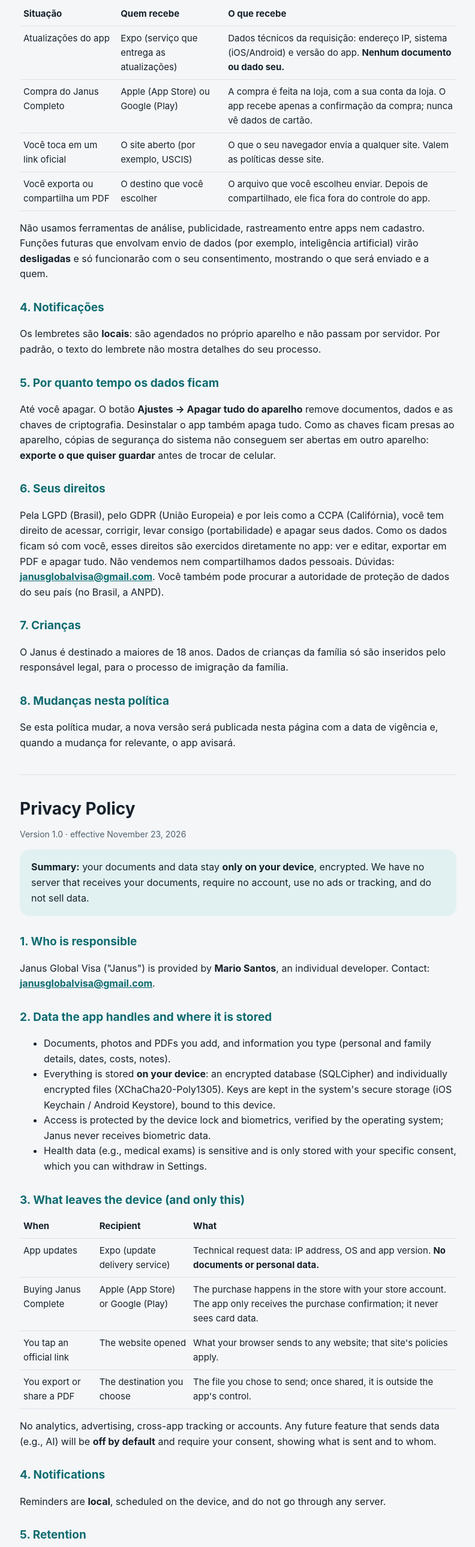
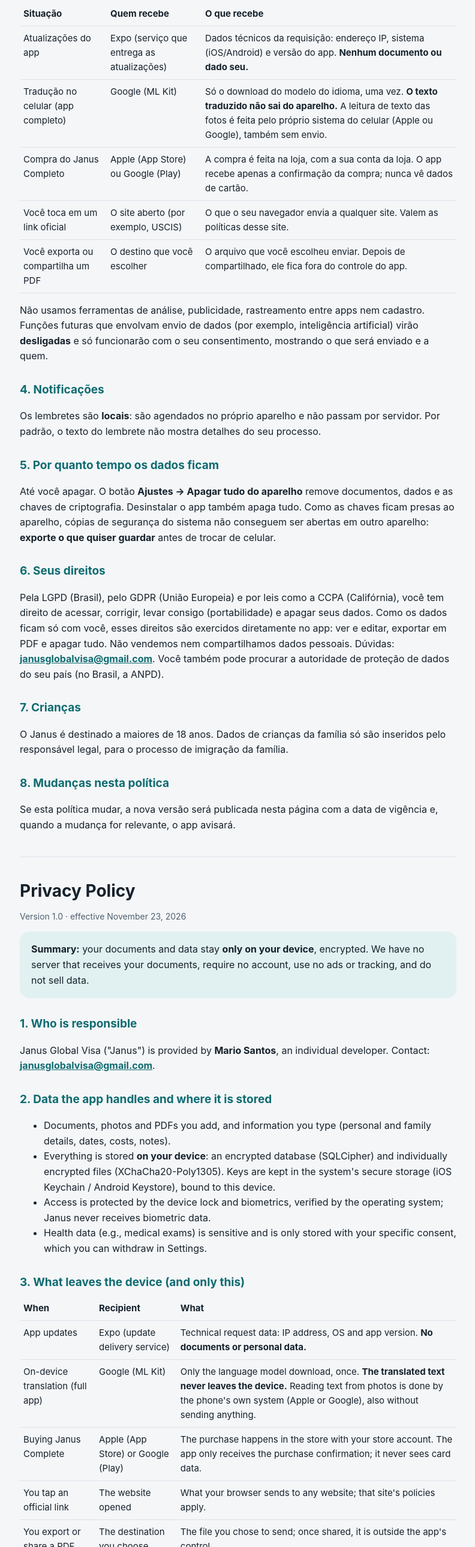
Before and after one commit to janusglobalvisa/janus, a plain HTML site: page privacidade.html in a window 1280 px wide. Shown: the part 860-3439 px from the top of the page at 60% size, without its empty margins (243-1035 px from the left). Drawn offline with Linux system fonts and the light colour scheme.

Commit message:
Privacidade: tradução e leitura de texto no aparelho
Co-Authored-By: Claude Opus 5.5 <noreply@anthropic.com>
Claude-Session: https://claude.ai/code/session_01B3v3TwG1ZXqrFGAVzMm6YY

```diff
--- a/privacidade.html
+++ b/privacidade.html
@@ -35,6 +35,7 @@
 <table>
 <tr><th>Situação</th><th>Quem recebe</th><th>O que recebe</th></tr>
 <tr><td>Atualizações do app</td><td>Expo (serviço que entrega as atualizações)</td><td>Dados técnicos da requisição: endereço IP, sistema (iOS/Android) e versão do app. <strong>Nenhum documento ou dado seu.</strong></td></tr>
+<tr><td>Tradução no celular (app completo)</td><td>Google (ML Kit)</td><td>Só o download do modelo do idioma, uma vez. <strong>O texto traduzido não sai do aparelho.</strong> A leitura de texto das fotos é feita pelo próprio sistema do celular (Apple ou Google), também sem envio.</td></tr>
 <tr><td>Compra do Janus Completo</td><td>Apple (App Store) ou Google (Play)</td><td>A compra é feita na loja, com a sua conta da loja. O app recebe apenas a confirmação da compra; nunca vê dados de cartão.</td></tr>
 <tr><td>Você toca em um link oficial</td><td>O site aberto (por exemplo, USCIS)</td><td>O que o seu navegador envia a qualquer site. Valem as políticas desse site.</td></tr>
 <tr><td>Você exporta ou compartilha um PDF</td><td>O destino que você escolher</td><td>O arquivo que você escolheu enviar. Depois de compartilhado, ele fica fora do controle do app.</td></tr>
@@ -77,6 +78,7 @@
 <table>
 <tr><th>When</th><th>Recipient</th><th>What</th></tr>
 <tr><td>App updates</td><td>Expo (update delivery service)</td><td>Technical request data: IP address, OS and app version. <strong>No documents or personal data.</strong></td></tr>
+<tr><td>On-device translation (full app)</td><td>Google (ML Kit)</td><td>Only the language model download, once. <strong>The translated text never leaves the device.</strong> Reading text from photos is done by the phone's own system (Apple or Google), also without sending anything.</td></tr>
 <tr><td>Buying Janus Complete</td><td>Apple (App Store) or Google (Play)</td><td>The purchase happens in the store with your store account. The app only receives the purchase confirmation; it never sees card data.</td></tr>
 <tr><td>You tap an official link</td><td>The website opened</td><td>What your browser sends to any website; that site's policies apply.</td></tr>
 <tr><td>You export or share a PDF</td><td>The destination you choose</td><td>The file you chose to send; once shared, it is outside the app's control.</td></tr>
```
